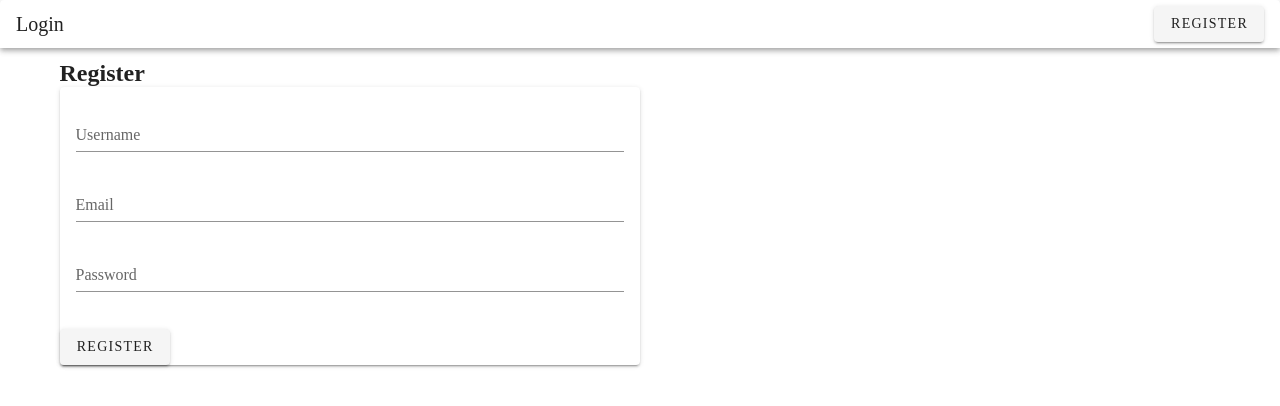
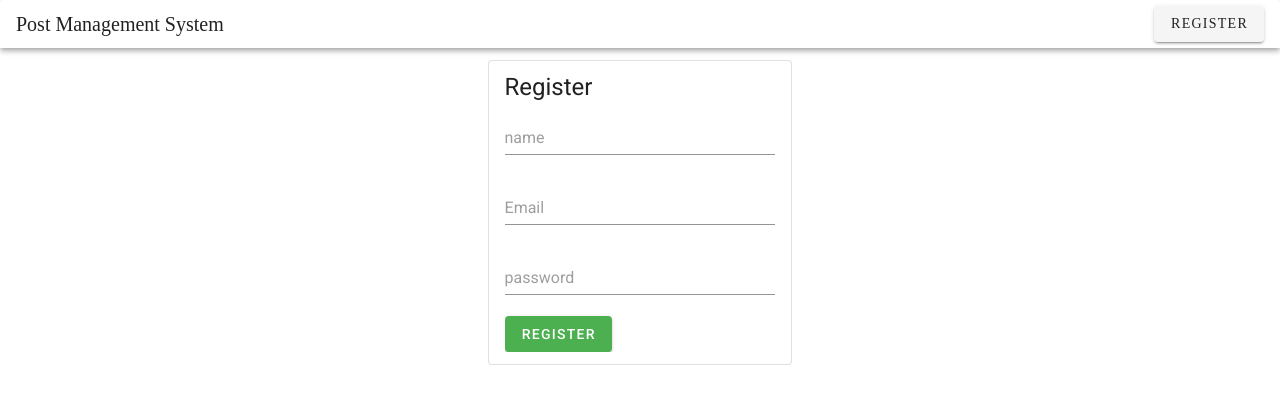
Before and after one commit to ShariffuddinHussin/post-management-frontend, a Vue app: page /#/register in a window 1280 px wide. Shown: the top 406 px of the page. Built offline with nearby package versions, Linux system fonts and the light colour scheme.

Commit message:
login and register

```diff
--- a/src/App.vue
+++ b/src/App.vue
@@ -1,7 +1,7 @@
 <template>
   <v-card color="grey lighten-4" flat height="200px" tile>
     <v-toolbar dense>
-      <v-toolbar-title>Login</v-toolbar-title>
+      <v-toolbar-title>Post Management System</v-toolbar-title>
       <v-spacer></v-spacer>
       <div>
         <router-link to="/register" tag="span"
--- a/src/components/auth/login.vue
+++ b/src/components/auth/login.vue
@@ -1,54 +1,65 @@
 <template>
-    <div>
-        <h4>Login</h4>
-        <form>
-            <label for="email" >E-Mail Address</label>
-            <div>
-                <input id="email" type="email" v-model="email" required autofocus>
-            </div>
-            <div>
-                <label for="password" >Password</label>
-                <div>
-                    <input id="password" type="password" v-model="password" required>
-                </div>
-            </div>
-            <div>
-                <button type="submit" @click="handleSubmit">
-                    Login
-                </button>
-            </div>
-        </form>
-    </div>
+  <v-app>
+    <v-card class="mx-auto" max-width="344" outlined>
+      <v-list-item three-line>
+        <v-list-item-content>
+          <v-list-item-title class="headline mb-1"> Login </v-list-item-title>
+          <v-list-item-subtitle>
+            <form @submit.prevent="handleSubmit" id="login-form">
+              <div class="form-group">
+                <v-text-field
+                  type="email"
+                  class="form-control"
+                  placeholder="Email"
+                  v-model="email"
+                  :error-messages="emailErrors"
+                >
+                </v-text-field>
+              </div>
+              <div class="form-group">
+                <v-text-field
+                  type="password"
+                  class="form-control"
+                  placeholder="password"
+                  v-model="password"
+                >
+                </v-text-field>
+              </div>
+              <v-btn color="success" type="submit" form="login-form"
+                >Login</v-btn
+              >
+            </form>
+          </v-list-item-subtitle>
+        </v-list-item-content>
+      </v-list-item>
+    </v-card>
+  </v-app>
 </template>
 <script>
 import axios from "axios";
 export default {
-    data(){
-        return {
-                email : "",
-                password : ""
-            }
+  name: "login",
+  data() {
+    return {
+      email: "",
+      password: "",
+    };
+  },
+  methods: {
+    async handleSubmit() {
+      const response = await axios.post(
+        "http://post-management-backend.test/api/login",
+        {
+          email: this.email,
+          password: this.password,
+        }
+      );
 
+      localStorage.setItem("token", response.data.token);
+      this.$router.push("/view");
     },
-       methods : {
-            handleSubmit(e){
-                e.preventDefault()
-                if (this.password.length > 0) {
-                    axios.post('http://post-management-backend.test/api/login', {
-                        email: this.email,
-                        password: this.password
-                    })
-                    .then(response => {
-                        console.log("success");
-                         return response
-                    })
-                    .catch(function (error) {
-                        console.error(error.response);
-                    });
-                }
-            }
-        }
-    }
+  },
+};
 </script>
 
 <style>
--- a/src/components/auth/register.vue
+++ b/src/components/auth/register.vue
@@ -1,45 +1,72 @@
 <template>
-  <div class="text-md-center">
-    <h2>Register</h2>
-    <v-layout>
-      <v-flex xs6 offset-xs3>
-        <v-card>
-          <v-card-text>
+  <v-app>
+    <v-card class="mx-auto" max-width="344" outlined>
+      <v-list-item three-line>
+        <v-list-item-content>
+          <v-list-item-title class="headline mb-1"> Register </v-list-item-title>
+          <v-list-item-subtitle>
+            <form @submit.prevent="handleSubmit" id="login-form">
+              <div class="form-group">
                 <v-text-field
-              v-model="register.username"
-              label="Username"
-              required
-            ></v-text-field>
+                  type="text"
+                  class="form-control"
+                  placeholder="name"
+                  v-model="name"
 
+                >
+                </v-text-field>
                 <v-text-field
-              v-model="register.email"
-              label="Email"
-              required
-            ></v-text-field>
-
+                  type="email"
+                  class="form-control"
+                  placeholder="Email"
+                  v-model="email"
+                  :error-messages="emailErrors"
+                >
+                </v-text-field>
+              </div>
+              <div class="form-group">
                 <v-text-field
-              v-model="register.password"
-              label="Password"
-              required
-            ></v-text-field>
-          </v-card-text>
-          <v-btn class="mb-3" success> Register </v-btn>
+                  type="password"
+                  class="form-control"
+                  placeholder="password"
+                  v-model="password"
+                >
+                </v-text-field>
+              </div>
+              <v-btn color="success" type="submit" form="login-form"
+                >Register</v-btn
+              >
+            </form>
+          </v-list-item-subtitle>
+        </v-list-item-content>
+      </v-list-item>
     </v-card>
-      </v-flex>
-    </v-layout>
-  </div>
+  </v-app>
 </template>
-
 <script>
+import axios from "axios";
 export default {
+  name: "login",
   data() {
     return {
-      register: {
-        username: "",
+      name:"",
       email: "",
       password: "",
+    };
   },
-    };
+  methods: {
+    async handleSubmit() {
+      const response = await axios.post(
+        "http://post-management-backend.test/api/register",
+        {
+          name: this.name,
+          email: this.email,
+          password: this.password,
+        }
+
+      );
+      return response;
+    },
   },
 };
 </script>
--- /dev/null
+++ b/src/components/modal/create.vue
@@ -0,0 +1,57 @@
+<template>
+
+  <v-row >
+    <v-dialog v-model="dialog" persistent max-width="600px">
+      <template v-slot:activator="{ on, attrs }">
+        <v-btn color="primary" dark v-bind="attrs" v-on="on">
+          <v-icon> mdi-plus </v-icon>
+          Create new Post
+        </v-btn>
+      </template>
+      <v-card>
+        <v-card-title>
+          <span class="headline">New Post</span>
+        </v-card-title>
+        <v-card-text>
+          <v-container>
+            <v-row>
+              <v-col cols="12">
+                <v-text-field label="Title" required v-model="title"></v-text-field>
+              </v-col>
+              <v-col cols="12">
+                <v-text-field label="Description" required v-model="description"></v-text-field>
+              </v-col>
+            </v-row>
+          </v-container>
+        </v-card-text>
+        <v-card-actions>
+          <v-spacer></v-spacer>
+          <v-btn color="blue darken-1" text @click="dialog = false">
+            Close
+          </v-btn>
+          <v-btn color="blue darken-1" text @click="dialog = false">
+            Save
+          </v-btn>
+        </v-card-actions>
+      </v-card>
+    </v-dialog>
+  </v-row>
+</template>
+
+<script>
+export default {
+  data(){
+    return{
+      title: "",
+      description: ""
+    }
+  },
+  // data: () => ({
+  //   dialog: false,
+  // },
+  // ),
+};
+</script>
+
+<style>
+</style>
--- /dev/null
+++ b/src/components/modal/edit.vue
@@ -0,0 +1,50 @@
+<template>
+ <div class="text-right">
+  <v-row>
+    <v-dialog v-model="dialog" persistent max-width="600px">
+      <template v-slot:activator="{ on, attrs }">
+        <v-btn color="primary" dark v-bind="attrs" v-on="on">
+          <v-icon> mdi-pencil </v-icon> Edit
+        </v-btn>
+      </template>
+      <v-card>
+        <v-card-title>
+          <span class="headline">New Post</span>
+        </v-card-title>
+        <v-card-text>
+          <v-container>
+            <v-row>
+              <v-col cols="12">
+                <v-text-field label="Title" required v-model="title"></v-text-field>
+              </v-col>
+              <v-col cols="12">
+                <v-text-field label="Description" required v-model="description"></v-text-field>
+              </v-col>
+            </v-row>
+          </v-container>
+        </v-card-text>
+        <v-card-actions>
+          <v-spacer></v-spacer>
+          <v-btn color="blue darken-1" text @click="dialog = false">
+            Close
+          </v-btn>
+          <!-- <v-btn color="blue darken-1" text @click="dialog = false">
+            Save
+          </v-btn> -->
+        </v-card-actions>
+      </v-card>
+    </v-dialog>
+  </v-row>
+ </div>
+</template>
+
+<script>
+export default {
+  data: () => ({
+    dialog: false,
+  }),
+};
+</script>
+
+<style>
+</style>
--- /dev/null
+++ b/src/components/post/view.vue
@@ -0,0 +1,86 @@
+<template>
+  <v-app>
+    <div class="text-right">
+      <create />
+    </div>
+
+    <div>
+      <v-container fluid style="margin: 0px; padding: 0px; width: 100%">
+        <v-layout wrap>
+          <div class="container" v-for="post in post" :key="post.id">
+            <v-card class="mx-auto" outlined>
+              <v-list-item three-line>
+                <v-list-item-content>
+                  <div class="overline mb-4">OVERLINE</div>
+                  <v-list-item-title class="headline mb-1">
+                    {{ post.title }}
+                  </v-list-item-title>
+                  <v-list-item-subtitle>{{
+                    post.description
+                  }}</v-list-item-subtitle>
+                  <v-list-item-subtitle
+                    >author :{{ post.user_id }}
+                  </v-list-item-subtitle>
+                  <v-list-item-subtitle
+                    >created at {{ post.created_at }}</v-list-item-subtitle
+                  >
+                </v-list-item-content>
+              </v-list-item>
+
+              <v-card-actions>
+                <edit/>
+                <!-- <v-btn class="ma-2" color="success">
+                  <v-icon> mdi-pencil </v-icon> Edit
+                </v-btn> -->
+                <v-btn class="ma-2" color="error">
+                  <v-icon> mdi-delete </v-icon> Delete
+                </v-btn>
+              </v-card-actions>
+            </v-card>
+          </div>
+        </v-layout>
+      </v-container>
+    </div>
+  </v-app>
+</template>
+
+<script>
+import axios from "axios";
+import create from "../modal/create";
+import edit from "../modal/edit";
+export default {
+  components: {
+    create,
+    edit
+     },
+  data() {
+    return {
+      dialog: false,
+      post: undefined,
+    };
+  },
+  name: "view",
+  async mounted() {
+    const response = await axios
+      .get("http://post-management-backend.test/api/posts", {
+        headers: {
+          Authorization: "Bearer " + localStorage.getItem("token"),
+        },
+      })
+      .then((response) => {
+        this.post = response.data.data;
+      });
+    return response;
+  },
+};
+</script>
+
+<style >
+table,
+th,
+td {
+  padding: 10px;
+  border: 1px solid black;
+  border-collapse: collapse;
+}
+</style>
--- a/src/router/index.js
+++ b/src/router/index.js
@@ -2,6 +2,7 @@ import Vue from 'vue';
 import Router from 'vue-router';
 import login from '../components/auth/login.vue';
 import register from '../components/auth/register.vue';
+import view from '../components/post/view.vue';
 
 Vue.use(Router)
 
@@ -16,6 +17,11 @@ export default new Router({
             path: '/register',
             name:'Register',
             component: register
+        },
+        {
+            path: '/view',
+            name:'View',
+            component: view
         }
     ]
 })
```
Lines whose indentation alone changed are shown as unchanged.
